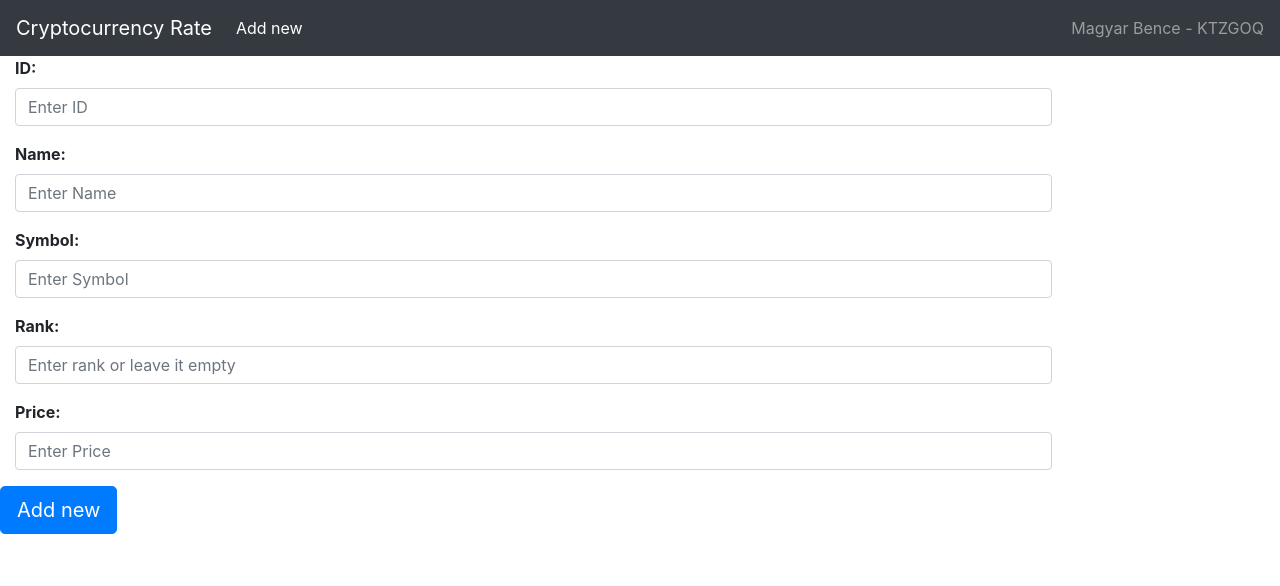
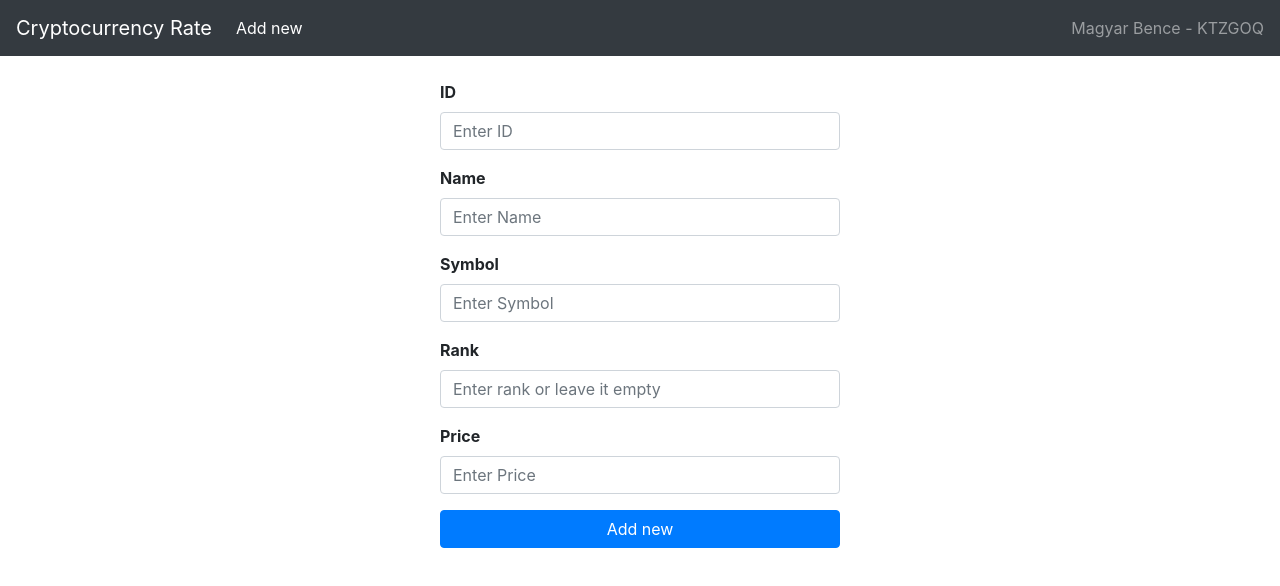
Before and after one commit to magyarb0616/Angular_beadando, an Angular app: page /Add in a window 1280 px wide. Shown: the top 586 px of the page. Built offline with nearby package versions, Linux system fonts and the light colour scheme.

Commit message:
Final commit, design completed, code cleaned. *Magyar Bence - KTZGOQ*

```diff
--- a/src/app/add/add.component.html
+++ b/src/app/add/add.component.html
@@ -1,41 +1,30 @@
-<div>
-  <form class="form-horizontal">
+<br>
+<form style="width: 400px; margin: auto">
 
   <div class="form-group">
-      <label class="control-label col-sm-2" style="font-weight: bold" for="idInput">ID: </label>
-      <div class="col-sm-10">
+    <label style="font-weight: bold" for="idInput">ID</label>
     <input type="text" class="form-control" name="idInput" id="idInput" placeholder="Enter ID" [(ngModel)]="data.id">
-      </div>
   </div>
 
   <div class="form-group">
-      <label class="control-label col-sm-2" style="font-weight: bold" for="nameInput">Name: </label>
-      <div class="col-sm-10">
+    <label style="font-weight: bold" for="nameInput">Name</label>
     <input type="text" class="form-control" name="nameInput" id="nameInput" placeholder="Enter Name" [(ngModel)]="data.name">
-      </div>
   </div>
 
   <div class="form-group">
-      <label class="control-label col-sm-2" style="font-weight: bold" for="symbolInput">Symbol: </label>
-      <div class="col-sm-10">
+    <label style="font-weight: bold" for="symbolInput">Symbol</label>
     <input type="text" class="form-control" name="symbolInput" id="symbolInput" placeholder="Enter Symbol" [(ngModel)]="data.symbol">
-      </div>
   </div>
 
   <div class="form-group">
-      <label class="control-label col-sm-2" style="font-weight: bold" for="rankInput">Rank: </label>
-      <div class="col-sm-10">
+    <label style="font-weight: bold" for="rankInput">Rank</label>
     <input type="number" class="form-control" name="rankInput" id="rankInput" min="16" placeholder="Enter rank or leave it empty" [(ngModel)]="data.rank">
-      </div>
   </div>
 
   <div class="form-group">
-      <label class="control-label col-sm-2" style="font-weight: bold" for="priceInput">Price: </label>
-      <div class="col-sm-10">
+    <label style="font-weight: bold" for="priceInput">Price</label>
     <input type="number" class="form-control" name="priceInput" id="priceInput" min="0" placeholder="Enter Price" [(ngModel)]="data.price">
   </div>
-    </div>
 
-    <button routerLink="/List" type="submit" class="btn btn-primary btn-lg" (click)="save()">Add new</button>
+  <button routerLink="/List" type="submit" class="btn btn-primary btn-block" (click)="save()">Add new</button>
 </form>
-</div>
--- a/src/app/app.component.html
+++ b/src/app/app.component.html
@@ -9,9 +9,7 @@
         <a class="nav-link" routerLink="Add">Add new<span class="sr-only">(current)</span></a>
       </li>
     </ul>
-    <span class="navbar-text">
-      Magyar Bence - KTZGOQ
-    </span>
+    <span class="navbar-text">Magyar Bence - KTZGOQ</span>
   </div>
 </nav>
 
--- a/src/app/edit/edit.component.html
+++ b/src/app/edit/edit.component.html
@@ -1,41 +1,31 @@
-<div>
-    <form class="form-horizontal">
+<br>
+    <form style="width: 400px; margin: auto">
 
       <div class="form-group">
-        <label class="control-label col-sm-2" style="font-weight: bold" for="idInput">ID: </label>
-        <div class="col-sm-10">
+        <label style="font-weight: bold" for="idInput">ID</label>
         <input type="text" class="form-control" name="idInput" id="idInput" placeholder="Enter ID" [(ngModel)]="data.id">
-        </div>
       </div>
 
       <div class="form-group">
-        <label class="control-label col-sm-2" style="font-weight: bold" for="nameInput">Name: </label>
-        <div class="col-sm-10">
+        <label style="font-weight: bold" for="nameInput">Name</label>
         <input type="text" class="form-control" name="nameInput" id="nameInput" placeholder="Enter Name" [(ngModel)]="data.name">
-        </div>
       </div>
 
       <div class="form-group">
-        <label class="control-label col-sm-2" style="font-weight: bold" for="symbolInput">Symbol: </label>
-        <div class="col-sm-10">
+        <label style="font-weight: bold" for="symbolInput">Symbol</label>
         <input type="text" class="form-control" name="symbolInput" id="symbolInput" placeholder="Enter Symbol" [(ngModel)]="data.symbol">
-        </div>
       </div>
 
       <div class="form-group">
-        <label class="control-label col-sm-2" style="font-weight: bold" for="rankInput">Rank: </label>
-        <div class="col-sm-10">
+        <label style="font-weight: bold" for="rankInput">Rank</label>
         <input type="number" class="form-control" name="rankInput" id="rankInput" min="16" placeholder="Enter rank or leave it empty" [(ngModel)]="data.rank">
-        </div>
       </div>
 
       <div class="form-group">
-        <label class="control-label col-sm-2" style="font-weight: bold" for="priceInput">Price: </label>
-        <div class="col-sm-10">
+        <label style="font-weight: bold" for="priceInput">Price</label>
         <input type="number" class="form-control" name="priceInput" id="priceInput" min="0" placeholder="Enter Price" [(ngModel)]="data.price">
       </div>
-    </div>
 
-      <button routerLink="/List" type="submit" class="btn btn-primary btn-lg" (click)="save()">Save</button>
+      <button routerLink="/List" type="submit" class="btn btn-primary btn-block" (click)="save()">Save</button>
+
   </form>
-</div>
--- a/src/app/list/list.component.html
+++ b/src/app/list/list.component.html
@@ -1,5 +1,5 @@
 <div>
-  <table class="table table-striped table-hover">
+  <table class="table table-striped table-hover" style="max-width: 90%; margin: auto">
       <thead>
           <th>ID</th>
           <th>Name</th>
@@ -14,8 +14,8 @@
               <td>{{temp.symbol}}</td>
               <td>{{temp.rank}}.</td>
               <td>{{temp.price}}</td>
-              <td><button routerLink="/Edit" class="btn btn-primary btn-sm" (click)="service.transporter(temp)">Edit</button></td>
-              <td><button class="btn btn-primary btn-sm" (click)="delete(temp)">Delete</button></td>
+              <td><button routerLink="/Edit" class="btn btn-primary btn-block" (click)="service.transporter(temp)">Edit</button></td>
+              <td><button class="btn btn-primary btn-block" (click)="delete(temp)">Delete</button></td>
           </tr>
       </tbody>
   </table>
```
Also changed, not shown: src/app/my-service.service.ts (+5 -5 lines). Lines whose indentation alone changed are shown as unchanged.
